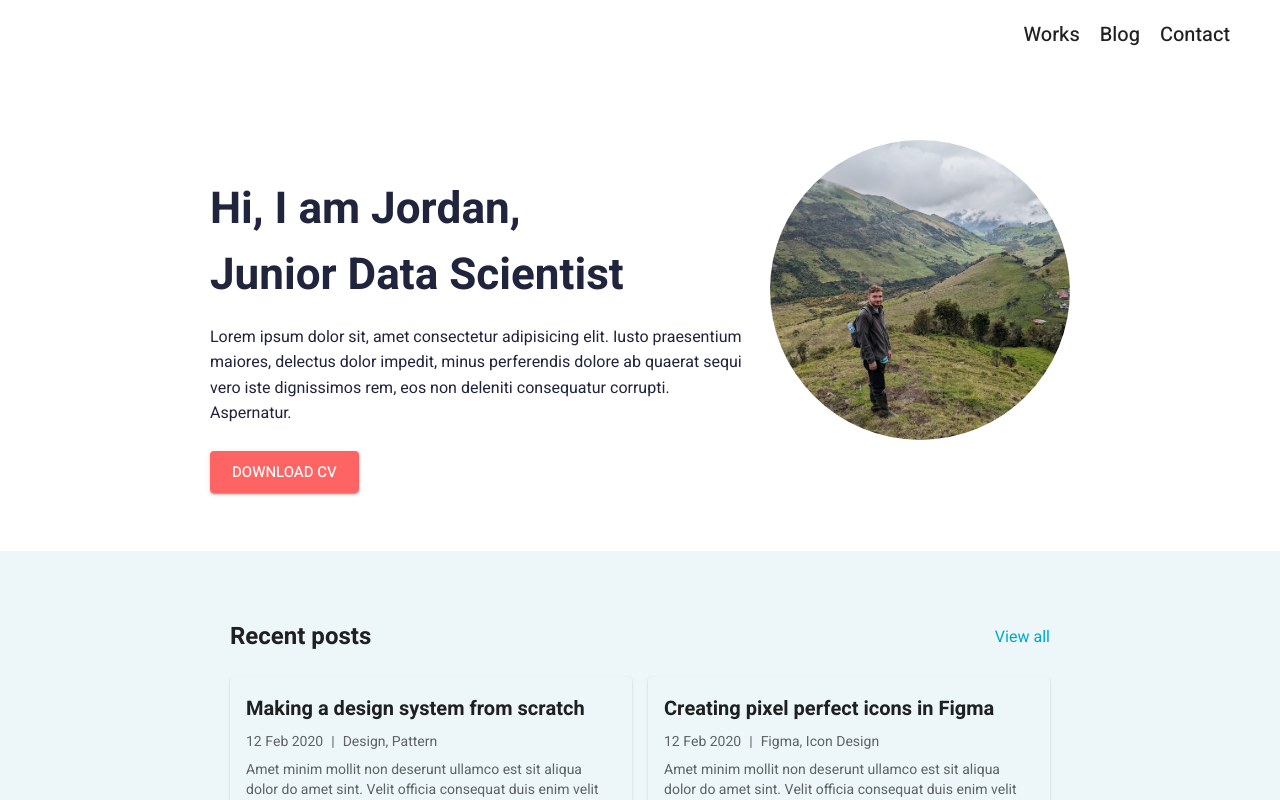
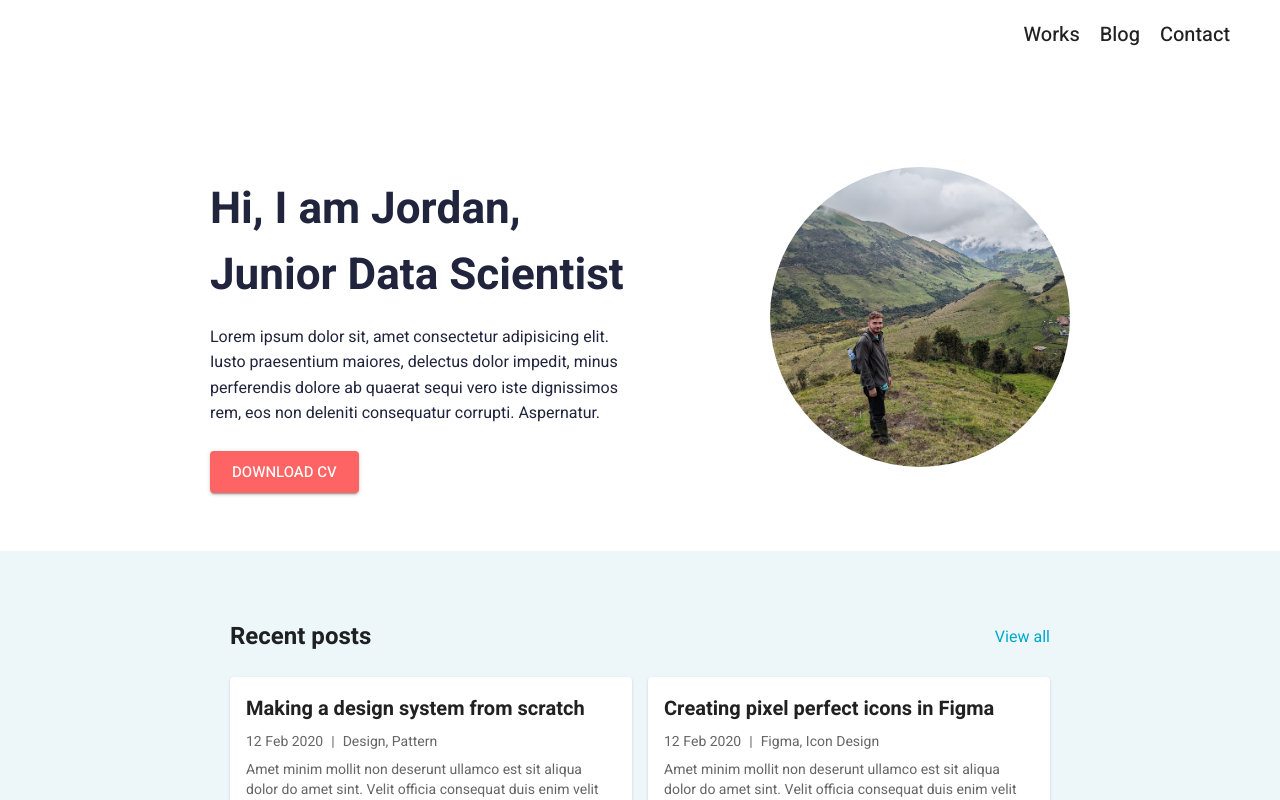
Before and after one commit to jordansp99/portfolio, a React (Vite) app: page / in a window 1280 px wide. Shown: the top 800 px of the page. Built offline with nearby package versions, Linux system fonts and the light colour scheme.

Commit message:
updated colors

```diff
--- a/src/Postcard.jsx
+++ b/src/Postcard.jsx
@@ -3,7 +3,7 @@ import { Card, CardContent, Typography, Stack } from '@mui/material';
 
 function PostCard({ title, date, category, description }) {
   return (
-    <Card sx={{ flex: 1, backgroundColor:"background.paper" }}>
+    <Card sx={{ flex: 1, backgroundColor:"background.default" }}>
       <CardContent>
         <Typography variant="h6" fontWeight="bold" gutterBottom>
           {title}
--- a/src/Profile.jsx
+++ b/src/Profile.jsx
@@ -1,14 +1,27 @@
 import React from 'react';
-import { Button, Avatar } from '@mui/material';
+import { Button, Avatar, Box } from '@mui/material';
 import jordanPhoto from './assets/jordanimage.png'
-import './profile.css'; // Import the CSS file
 
 function Profile() {
   return (
-    <section className='promo'>
-      <div className='container'>
-        <div className='promo_row'>
-          <div className='promo_column'>
+    <Box
+      component="section"
+      className='promo'
+      sx={{
+        padding: '70px 20px 58px',
+      }}
+    >
+      <Box
+        className='container'
+        sx={{
+          maxWidth: '860px',
+          margin: '0 auto',
+          display: 'flex',
+          gap: '40px', // Added gap between flex items
+        }}
+      >
+        <div className='promo_row' style={{display: 'flex', justifyContent: 'space-between', alignItems: 'center'}}>
+          <div className='promo_column' style={{flex: 1}}>
             <h1>Hi, I am Jordan,<br></br>Junior Data Scientist</h1>
             <p>Lorem ipsum dolor sit, amet consectetur adipisicing elit. Iusto praesentium maiores, delectus dolor impedit, minus perferendis dolore ab quaerat sequi vero iste dignissimos rem, eos non deleniti consequatur corrupti. Aspernatur.</p>
             <Button
@@ -20,12 +33,12 @@ function Profile() {
               Download CV
             </Button>
           </div>
-          <div className="promo_column">
+          <div className="promo_column" style={{flex: 1, display: 'flex', justifyContent: 'flex-end'}}>
             <Avatar alt="photo of Jordan" src={jordanPhoto} sx={{ width: 300, height: 300 }} />
           </div>
         </div>
-        </div>
-    </section>
+        </Box>
+    </Box>
   );
 }
 
--- a/src/profile.css
+++ /dev/null
@@ -1,12 +0,0 @@
-.promo {
-    padding: 70px 20px 58px;
-}
-.container{
-    max-width: 860px;
-    margin: 0 auto;
-}
-
-.promo_row{
-    display:flex;
-    gap: 25px;
-}
```
